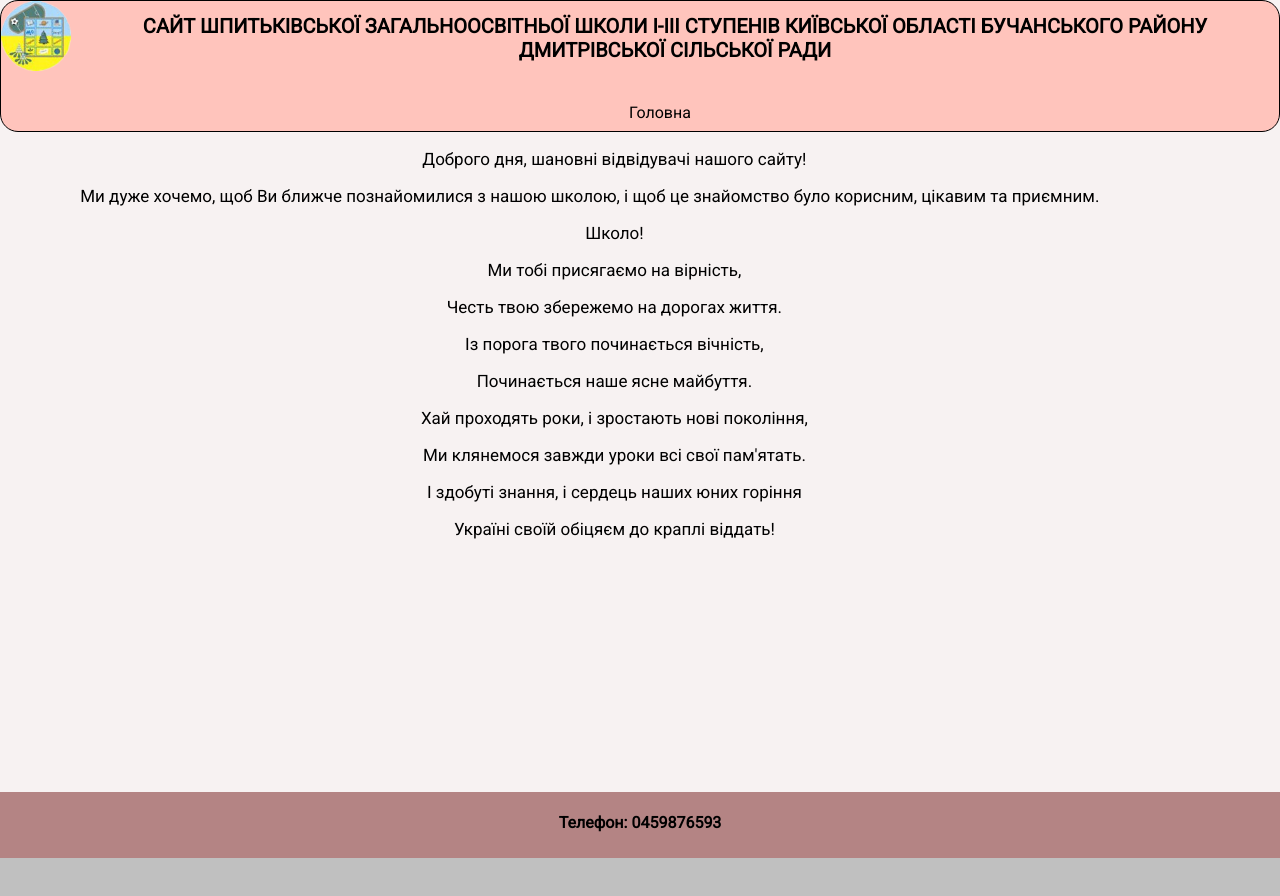
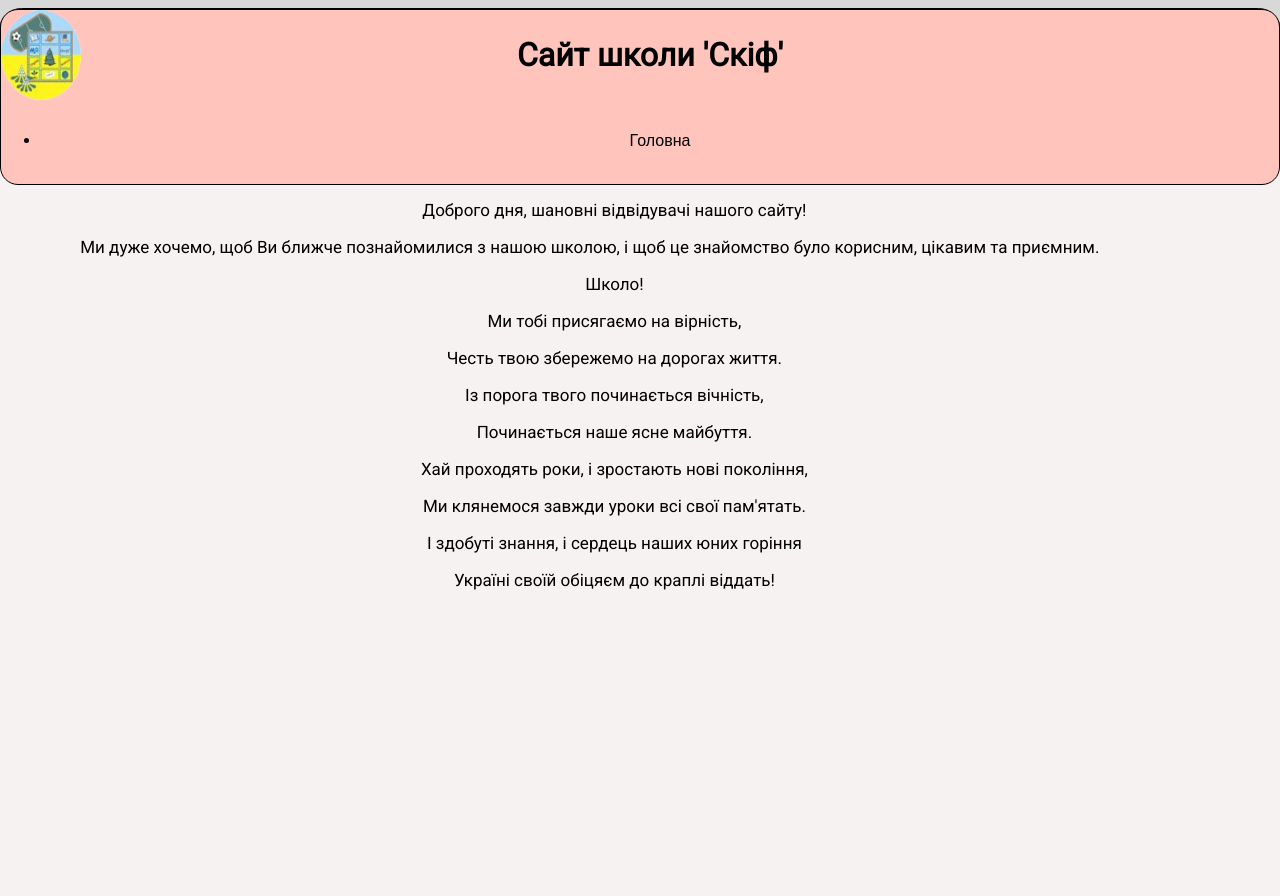
Before and after one commit to BLueSab3R/SchoolWebsite, a React (Create React App) app: page / in a window 1280 px wide. Shown: the top 896 px of the page. Before the commit the page ends 858 px from the top, so only its background shows below. Built offline with nearby package versions, Linux system fonts and the light colour scheme.

Commit message:
refactoring

```diff
--- a/src/header/Header.jsx
+++ b/src/header/Header.jsx
@@ -4,14 +4,12 @@ import { Link } from 'react-router-dom'
 function Header() {
     return (
         <div className={style.header}>
-            <div className={style.title}>
-                <img width={70} height={70} src='/images/logo-removebg-preview.png' alt='log' />
-                <h1>
-                    САЙТ ШПИТЬКІВСЬКОЇ ЗАГАЛЬНООСВІТНЬОЇ ШКОЛИ І-ІІІ СТУПЕНІВ
-                    КИЇВСЬКОЇ ОБЛАСТІ БУЧАНСЬКОГО РАЙОНУ ДМИТРІВСЬКОЇ СІЛЬСЬКОЇ РАДИ
+            <div className={style.logo}>
+                <img className={style.photo} width={80} height={90} src='/images/logo-removebg-preview.png' alt='log' />
+                <h1 className={style.text}>
+                    Сайт школи 'Скіф'
                 </h1>
             </div>
-            <div className={style.fastMenu}>
             <ul>
                 <li>
                     <div class="dropdown">
@@ -27,7 +25,6 @@ function Header() {
                     </div>
                 </li>
             </ul>
-            </div>
         </div >
     )
 }
--- a/src/header/Header.module.scss
+++ b/src/header/Header.module.scss
@@ -1,33 +1,23 @@
-.title {
+.logo{
     display: flex;
-    font-size: 10px;
-    position: relative;
+    justify-content: space-between;
+    align-items: center;
+
+}
+.photo{
+    margin-right: 1rem;
+}
+.text{
+    margin-right: 31rem;
+    text-align: center;
 }
 
 .header {
-    max-height: 130px;
+    height: 100%;
     position: sticky;
     background: #FFC4BC;
     border: 1px solid;
     border-radius: 18px;
-    top: -2px;
-    bottom: -2px;
-    left: -2px;
-    right: -2px;
     grid-area: header;
     background-image: linear-gradient(312.25deg, #FFC4BC 0%, rgba(255, 255, 255, 0) 66.19%);
-    margin-bottom: 0;
 }
-
-.fastMenu {
-    ul {
-        text-align: center;
-    }
-
-    li {
-        display: inline-flex;
-        margin: 10px;
-        justify-content: center;
-        text-align: center;
-    }
-}
--- a/src/header/script.js
+++ /dev/null
@@ -1 +0,0 @@
-document.addEventListener('Dom');
--- a/src/index.scss
+++ b/src/index.scss
@@ -1,112 +1,71 @@
 body {
-  margin: 0;
-  font-family: -apple-system, BlinkMacSystemFont, 'Segoe UI', 'Roboto', 'Oxygen',
-    'Ubuntu', 'Cantarell', 'Fira Sans', 'Droid Sans', 'Helvetica Neue',
-    sans-serif;
-  -webkit-font-smoothing: antialiased;
-  -moz-osx-font-smoothing: grayscale;
-}
-
-code {
-  font-family: source-code-pro, Menlo, Monaco, Consolas, 'Courier New',
-    monospace;
-}
-
-* {
-  font-family: 'Roboto', sans-serif;
-}
-
-body {
-  background-color: silver;
+  background: #d8d8d8;
   display: flex;
   justify-content: center;
   text-align: center;
+  font-family: 'Roboto', sans-serif;
+
 }
 
 .wrapper {
-  position: static;
-  max-width: 1300px;
-  width: auto;
+  border: 0.1rem solid;
+  border-radius: 1.4rem;
+  max-width: 80rem;
+  width: 200rem;
   height: auto;
   background-color: rgb(247, 242, 242);
   display: grid;
-  grid-template-rows: 2fr 10fr 1fr;
+  grid-template-rows: 1.2fr 10fr 1fr;
   grid-template-areas:
   "header"
   "content"
   "information";
-  grid-gap: 0;
   /* усуваємо відступ між елементами */
 }
-
-
 .app-wrapper-content {
   grid-area: content;
 }
 
 
-
-
 /* Style the dropdown button */
 .dropbtn {
-  position: relative;
   background-color: #FFC4BC;
-  text-align: center;
-  color: rgb(2, 2, 2);
+  color: black;
+  padding: 1rem;
   font-size: 16px;
   border: none;
-  cursor: pointer;
 }
 
 /* The container <div> - needed to position the dropdown content */
 .dropdown {
+  position: relative;
   display: inline-block;
-  position: relative;
 }
 
 /* Dropdown Content (Hidden by Default) */
 .dropdown-content {
+  left: 50%;
+  transform: translateX(-50%);
+  display: none;
   position: absolute;
-  top: 100%;
-  left: 0;
-  right: 0;
-  font-size: 13px;
-  text-align: center;
-  color: white;
-  display: none;
+  z-index: 1;
 }
 
 /* Links inside the dropdown */
 .dropdown-content a {
-  text-align: center;
-  font-size: 20px;
-  width: 250px;
-  height: 35px;
-  background-color: rgb(43, 34, 34);
+  color: black;
+  padding: 12px 16px;
   text-decoration: none;
   display: block;
-  border: 0px solid;
-  border-radius: 8px;
-  line-height: 50px;
-  white-space: normal;
-  /* Додав стиль переносу тексту */
-  word-wrap: break-word;
-  /* Додав стиль переносу тексту */
+  background-color: lightblue;
 }
 
 /* Change color of dropdown links on hover */
 .dropdown-content a:hover {
-  background-color: rgb(149, 185, 198);
+  background-color: lighten($color: lightblue, $amount: 10);
 }
 
 /* Show the dropdown menu on hover */
 .dropdown:hover .dropdown-content {
   display: block;
 }
-
-/* Center the text inside the links */
-.dropdown-content a {
-  display: flex;
-  justify-content: center;
-  align-items: center;
-}
--- a/src/pages/StylesForPages.module.scss
+++ b/src/pages/StylesForPages.module.scss
@@ -1,5 +1,4 @@
 .photo {
-    margin-top: 2%;
     display: flex;
     justify-content: center;
     align-items: center;
```
Lines whose indentation alone changed are shown as unchanged.
